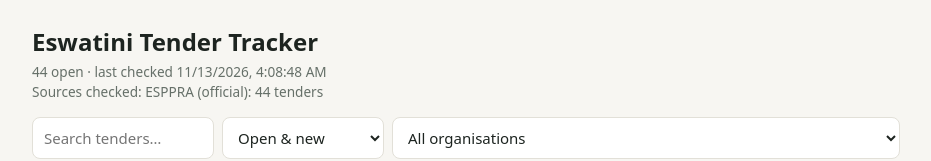
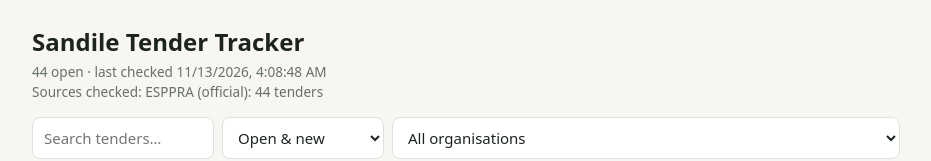
Before and after one commit to victorsnk95/eswatini-tenders, a plain HTML site: page index.html in a window 1280 px wide. Shown: the top 161 px of the page, without its empty margins (174-1105 px from the left). Drawn offline with Linux system fonts and the light colour scheme.

Commit message:
Change title from 'Eswatini' to 'Sandile' Tender Tracker

```diff
--- a/index.html
+++ b/index.html
@@ -1,7 +1,7 @@
 <!DOCTYPE html>
 <html lang="en"><head><meta charset="utf-8">
 <meta name="viewport" content="width=device-width, initial-scale=1, viewport-fit=cover">
-<title>Eswatini Tender Tracker</title>
+<title>Sandile Tender Tracker</title>
 <style>
 :root{--bg:#f7f6f2;--card:#fff;--tx:#1d2420;--mu:#667069;--ac:#0b6b3a;--bd:#e2e0d8;--warn:#b45309}
 @media(prefers-color-scheme:dark){:root{--bg:#141815;--card:#1d231f;--tx:#eceee9;--mu:#9aa49c;--ac:#4cc783;--bd:#2d352f;--warn:#f0a85a}}
@@ -14,7 +14,7 @@ input{flex:1;min-width:180px}.card{background:var(--card);border:1px solid var(-
 .meta{color:var(--mu);font-size:.82rem;margin-top:4px;display:flex;gap:10px;flex-wrap:wrap}
 .ent{font-size:.88rem;margin-top:2px}.dl{color:var(--ac)!important;font-weight:600!important}.tag{padding:1px 8px;border-radius:99px;font-size:.75rem;border:1px solid var(--ac);color:var(--ac)}.tag.s{border-color:var(--warn);color:var(--warn)}
 </style></head><body>
-<header><h1>Eswatini Tender Tracker</h1>
+<header><h1>Sandile Tender Tracker</h1>
 <div class="sub" id="upd">Loading…</div><div class="sub" id="log"></div>
 <div class="bar"><input id="q" placeholder="Search tenders…">
 <select id="st"><option value="">Open &amp; new</option><option value="new">New today</option><option value="soon">Closing in 7 days</option><option value="expired">Expired</option><option value="all">All</option></select>
```
